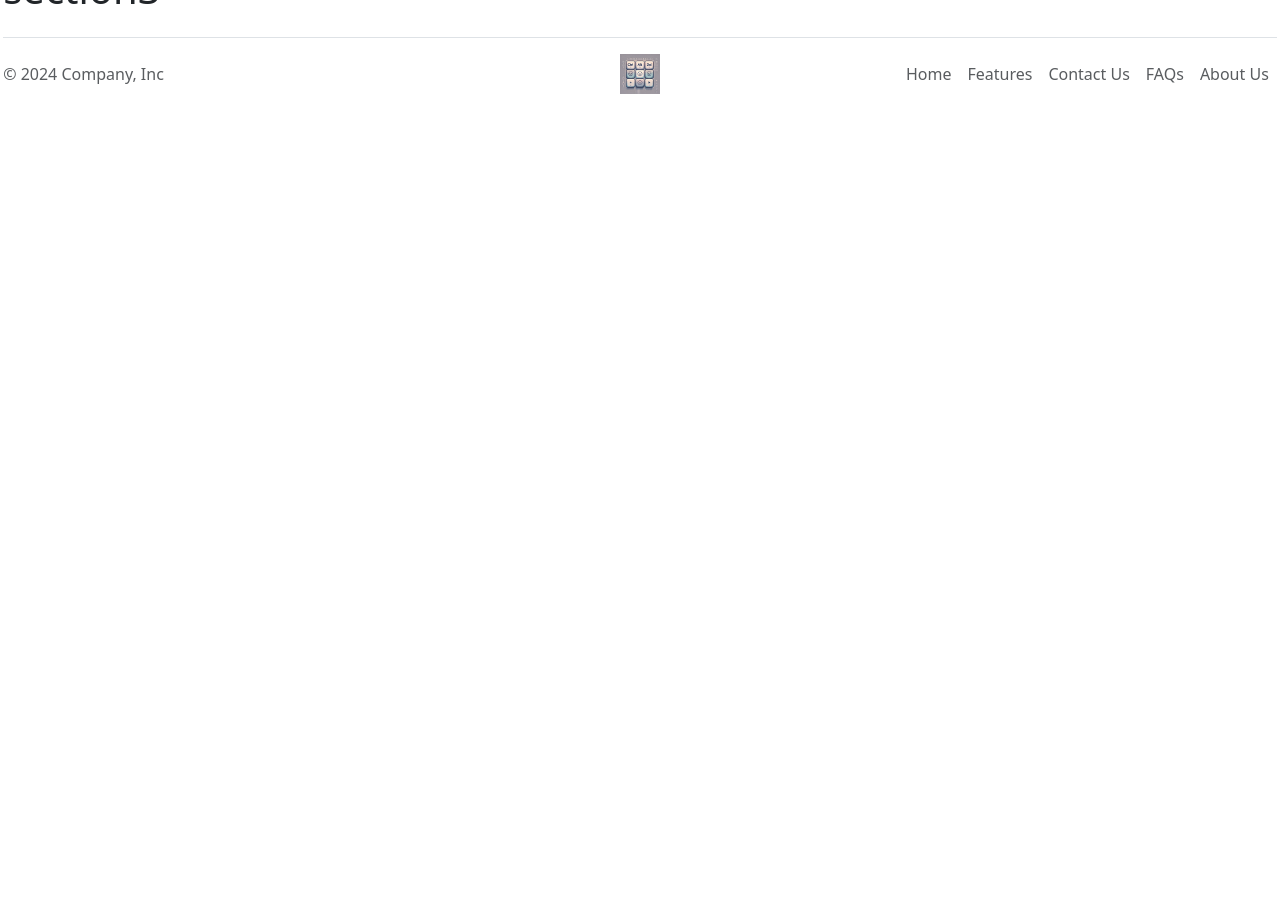
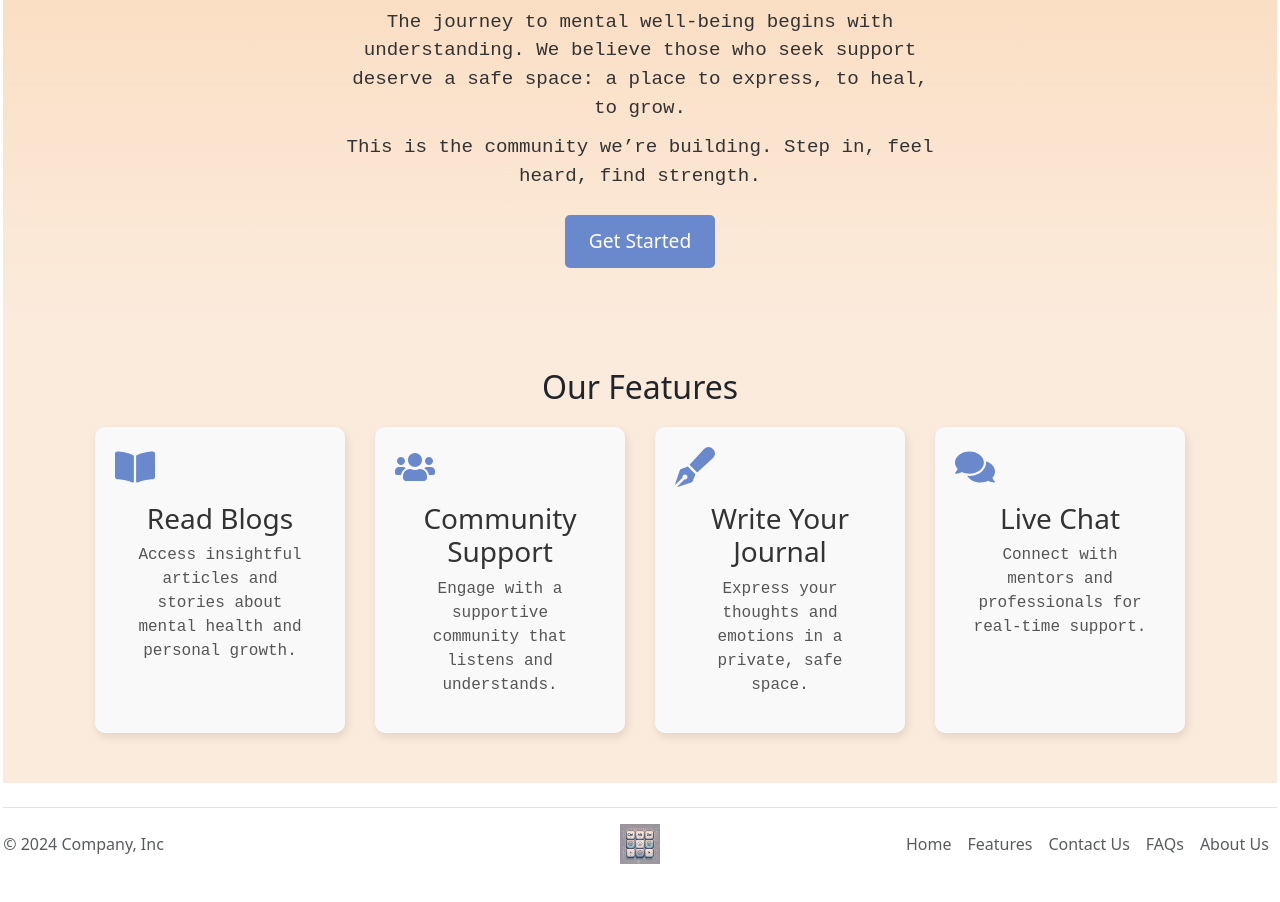
Before and after one commit to Poushmita/Mental_Health_Support_Platform, a React (Vite) app in the folder ctrl-alt-del/: page / in a window 1280 px wide. Shown: the part 800-1702 px from the top of the page. Before the commit the page ends 937 px from the top, so only its background shows below. Built offline with nearby package versions, Linux system fonts and the light colour scheme.

Commit message:
Feature section

```diff
--- a/ctrl-alt-del/package.json
+++ b/ctrl-alt-del/package.json
@@ -13,7 +13,8 @@
     "bootstrap": "^5.3.3",
     "react": "^19.0.0",
     "react-bootstrap": "^2.10.9",
-    "react-dom": "^19.0.0"
+    "react-dom": "^19.0.0",
+    "react-icons": "^5.5.0"
   },
   "devDependencies": {
     "@eslint/js": "^9.21.0",
--- a/ctrl-alt-del/src/pages/Home.jsx
+++ b/ctrl-alt-del/src/pages/Home.jsx
@@ -5,15 +5,17 @@ import slide3 from "../assets/slide3.png";
 import slide4 from "../assets/slide4.png";
 import slide5 from "../assets/slide5.png";
 import slide6 from "../assets/slide6.png";
-import '../styles/home.css'
+import '../styles/home.css';
 import Footer from '../components/Footer';
 import Navbar from "../components/Navbar";
+import { FaBookOpen, FaUsers, FaPenFancy, FaComments } from "react-icons/fa";
 
 export default function Home() {
-
     return (
       <>
         <Navbar />
+
+        {/* Section 1: Carousel */}
         <section className="sec1">
             <div id="carouselExampleAutoplaying" class="carousel carousel-dark slide" data-bs-ride="carousel" data-bs-pause="false">
               <div class="carousel-inner">
@@ -47,18 +49,49 @@ export default function Home() {
             </div>
         </section>
 
-
-        <section className='sec2'>
-          <h1>section2</h1>
+        {/* Section 2: Story & CTA */}
+        <section className="sec2">
+          <div className="story-container">
+            <h2>NOT EVERYONE UNDERSTANDS.</h2>
+            <p>
+              The journey to mental well-being begins with understanding. We believe those who seek support deserve a safe space:
+              a place to express, to heal, to grow.
+            </p>
+            <p>
+              This is the community we’re building. Step in, feel heard, find strength.
+            </p>
+            <button className="cta-button">Get Started</button>
+          </div>
         </section>
 
-
-        <section className='sec3'>
-          <h1>section3</h1>
+        {/* Section 3: Features */}
+        <section className="sec3">
+          <h2>Our Features</h2>
+          <div className="features-container">
+            <div className="feature">
+              <FaBookOpen className="feature-icon" />
+              <h3>Read Blogs</h3>
+              <p>Access insightful articles and stories about mental health and personal growth.</p>
+            </div>
+            <div className="feature">
+              <FaUsers className="feature-icon" />
+              <h3>Community Support</h3>
+              <p>Engage with a supportive community that listens and understands.</p>
+            </div>
+            <div className="feature">
+              <FaPenFancy className="feature-icon" />
+              <h3>Write Your Journal</h3>
+              <p>Express your thoughts and emotions in a private, safe space.</p>
+            </div>
+            <div className="feature">
+              <FaComments className="feature-icon" />
+              <h3>Live Chat</h3>
+              <p>Connect with mentors and professionals for real-time support.</p>
+            </div>
+          </div>
         </section>
-
 
         <Footer />
       </>
     );
-  };
+}
--- a/ctrl-alt-del/src/styles/home.css
+++ b/ctrl-alt-del/src/styles/home.css
@@ -4,7 +4,7 @@
     display: flex;
     justify-content: center;
     align-items: center;
-    background-color: #FAF3E0;  /* Your beige background */
+    background-color: #Fadbbd;  /* Your beige background */
     overflow: hidden;  /* Prevent scrolling */
 }
 
@@ -13,3 +13,78 @@
     height: 100%;
     object-fit: cover;  /* Ensures images fill the area without stretching */
 }
+
+/* Section 2: Story & CTA */
+.sec2 {
+    text-align: center;
+    padding: 50px 20px;
+    background: linear-gradient(to bottom, #fadbbd, #fbebdc); /* Smooth blend */
+}
+
+
+.story-container h2 {
+    font-size: 2rem;
+    color: #5a4d4d;
+}
+
+.story-container p {
+    font-size: 1.2rem;
+    color: #333;
+    max-width: 600px;
+    margin: 10px auto;
+}
+
+.cta-button {
+    background-color: #6a89cc;
+    color: white;
+    padding: 12px 24px;
+    border: none;
+    border-radius: 5px;
+    font-size: 1.2rem;
+    cursor: pointer;
+    margin-top: 15px;
+    transition: background 0.3s ease;
+}
+
+.cta-button:hover {
+    background-color: #4a69bd;
+}
+
+/* Section 3: Features */
+.sec3 {
+    text-align: center;
+    padding: 50px 20px;
+    background-color: #fbebdc;
+}
+
+.features-container {
+    display: flex;
+    justify-content: center;
+    flex-wrap: wrap;
+    gap: 30px;
+    margin-top: 20px;
+}
+
+.feature {
+    background: #f9f9f9;
+    padding: 20px;
+    border-radius: 10px;
+    width: 250px;
+    text-align: center;
+    box-shadow: 2px 4px 10px rgba(0, 0, 0, 0.1);
+}
+
+.feature-icon {
+    font-size: 40px;
+    color: #6a89cc;
+}
+
+.feature h3 {
+    margin-top: 15px;
+    color: #333;
+}
+
+.feature p {
+    font-size: 1rem;
+    color: #555;
+}
```
Also changed, not shown: 1 other file (tests, documents, lock files or other folders).
